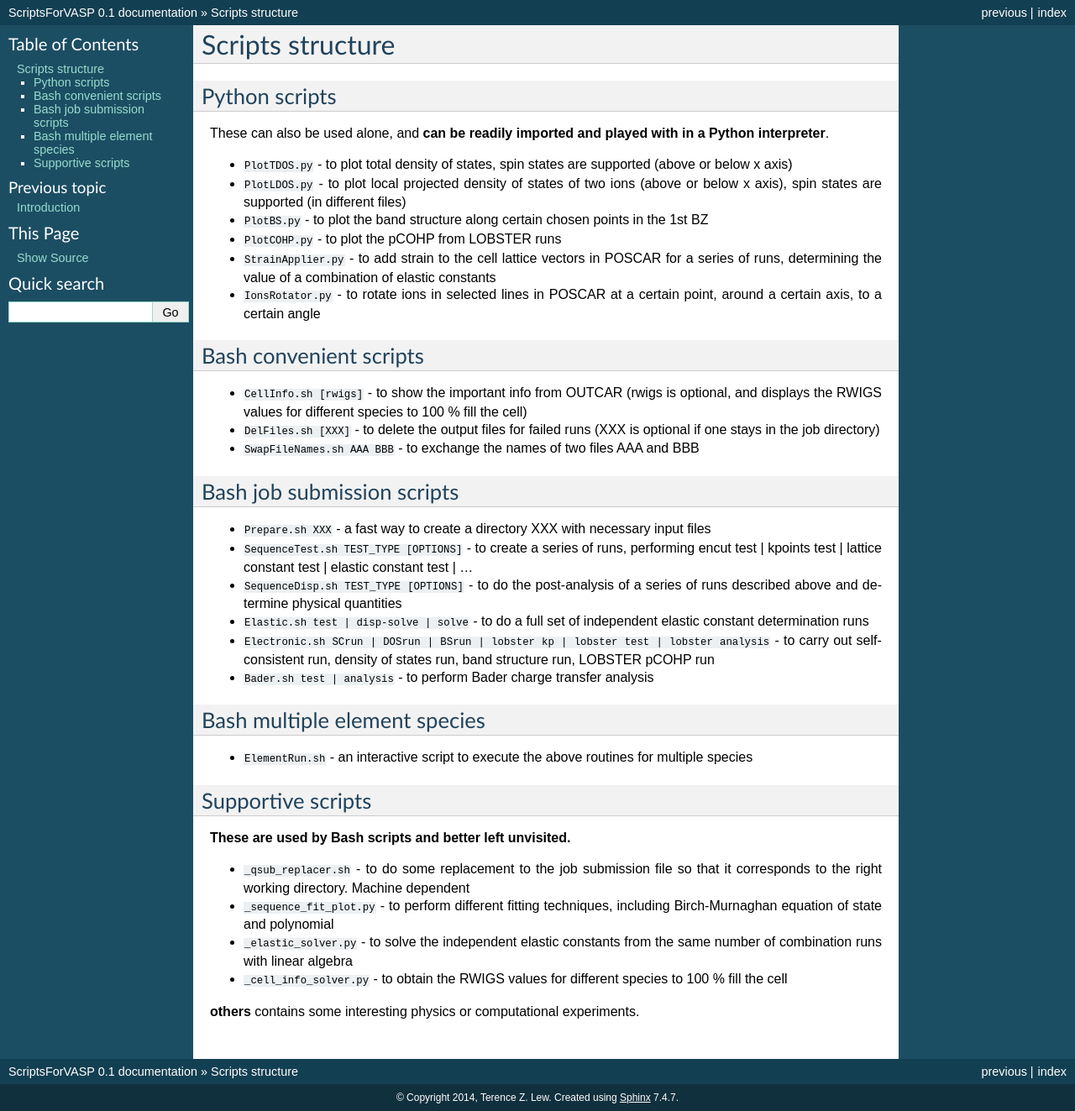
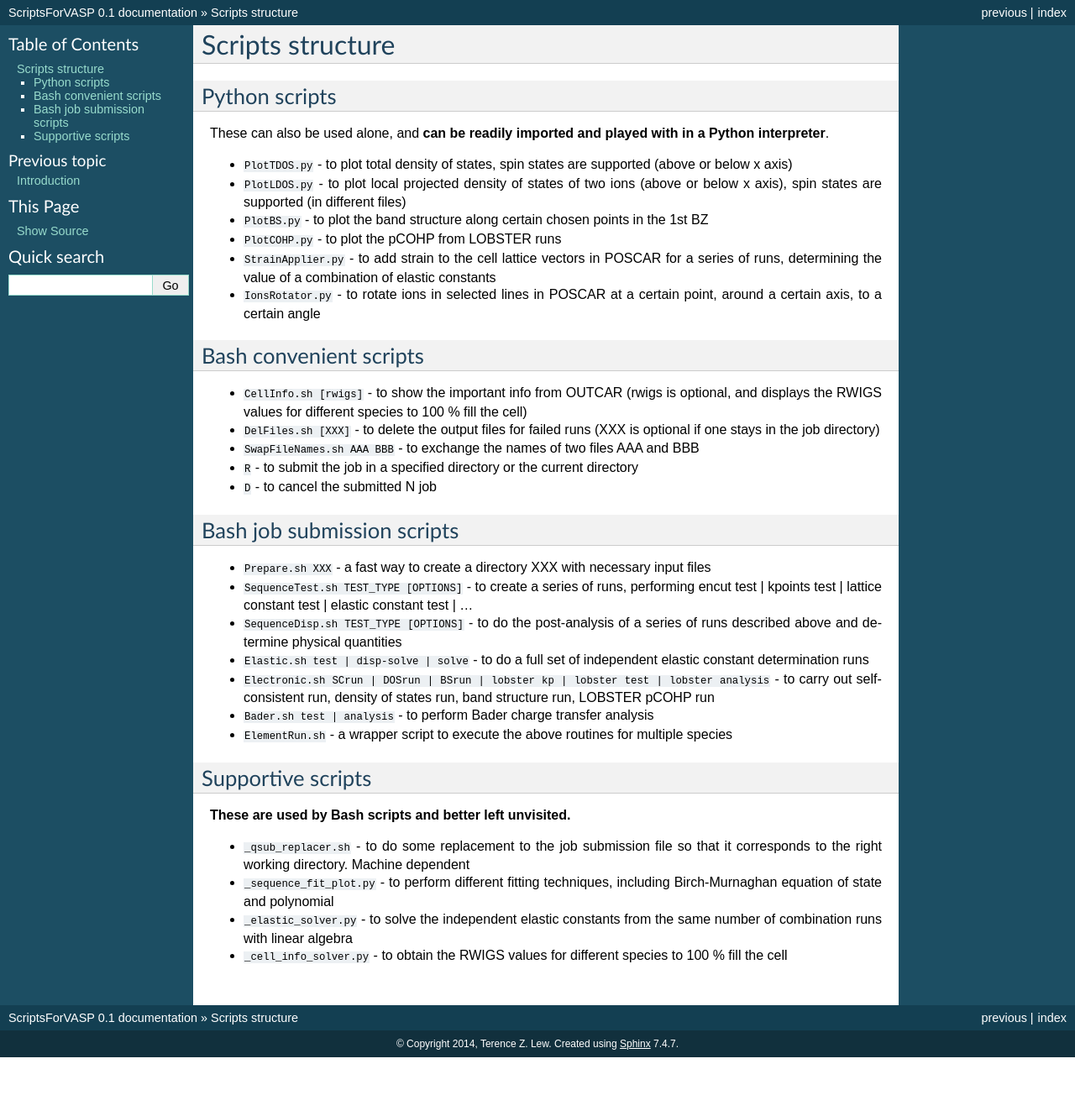
Before and after one commit to terencezl/ScriptsForVASP, a Sphinx documentation site: the page built from docs/script-structure.rst, in a window 1280 px wide. Shown: the whole page at 84% size. Built offline with Sphinx 7.4.7, drawn with Linux system fonts in a browser that asks for light colours; after the commit the page ends 1259 px from its top, so only the background shows below that.

Commit message:
ElementRun.sh put to work!

```diff
--- a/docs/script-structure.rst
+++ b/docs/script-structure.rst
@@ -19,6 +19,8 @@ Bash convenient scripts
 * ``CellInfo.sh [rwigs]`` - to show the important info from OUTCAR (rwigs is optional, and displays the RWIGS values for different species to 100 % fill the cell)
 * ``DelFiles.sh [XXX]`` - to delete the output files for failed runs (XXX is optional if one stays in the job directory)
 * ``SwapFileNames.sh AAA BBB`` - to exchange the names of two files AAA and BBB
+* ``R`` - to submit the job in a specified directory or the current directory
+* ``D`` - to cancel the submitted N job
 
 Bash job submission scripts
 ---------------------------
@@ -31,10 +33,7 @@ Bash job submission scripts
   - to carry out self-consistent run, density of states run, band structure run, LOBSTER pCOHP run
 * ``Bader.sh test | analysis`` - to perform Bader charge transfer analysis
 
-Bash multiple element species
------------------------------
-
-* ``ElementRun.sh`` - an interactive script to execute the above routines for multiple species
+* ``ElementRun.sh`` - a wrapper script to execute the above routines for multiple species
 
 Supportive scripts
 ------------------
@@ -45,5 +44,3 @@ Supportive scripts
 * ``_sequence_fit_plot.py`` - to perform different fitting techniques, including Birch-Murnaghan equation of state and polynomial
 * ``_elastic_solver.py`` - to solve the independent elastic constants from the same number of combination runs with linear algebra
 * ``_cell_info_solver.py`` - to obtain the RWIGS values for different species to 100 % fill the cell
-
-**others** contains some interesting physics or computational experiments.
```
Also changed, not shown: README.rst (+3 -6 lines), 1 other file.
